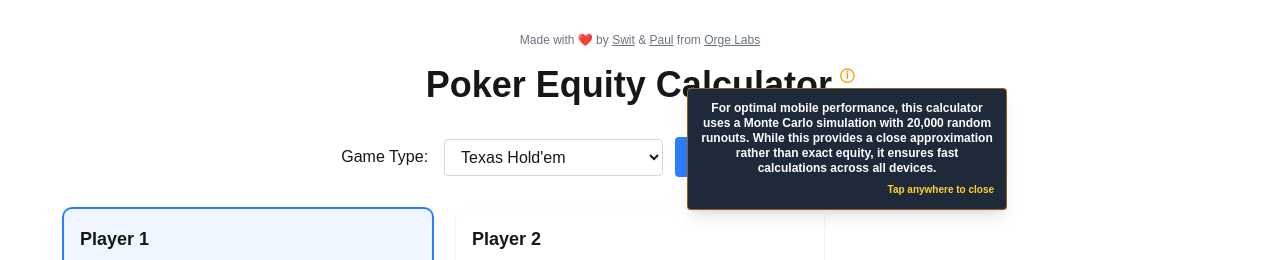
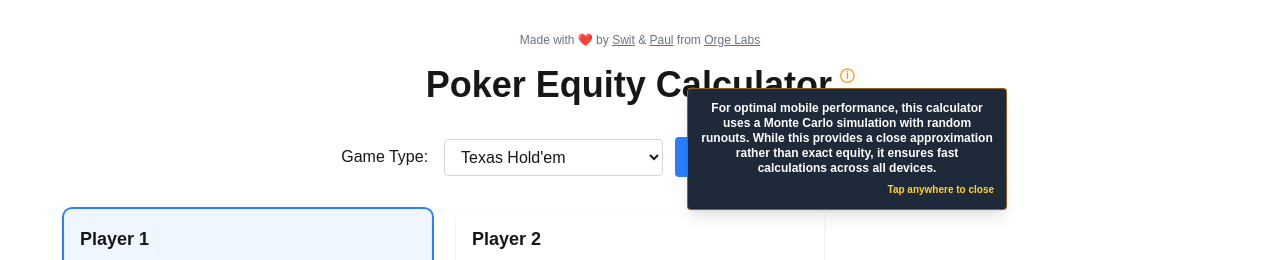
Before and after one commit to orgexyz/poker-calculator, a Next.js app: page / in a window 1280 px wide. Both pictures are taken after a click on the element "Information about calculation method". Shown: the top 260 px of the page. Built offline with nearby package versions, Linux system fonts and the light colour scheme.

Commit message:
Update wording

```diff
--- a/src/app/page.tsx
+++ b/src/app/page.tsx
@@ -188,7 +188,7 @@ export default function Home() {
             <span
               className="absolute top-full left-1/2 transform -translate-x-1/2 w-72 sm:w-80 p-3 bg-gray-800 text-white dark:bg-gray-700 text-xs leading-tight rounded shadow-lg z-20 mt-1 animate-fade-in border border-amber-500/50"
             >
-              For optimal mobile performance, this calculator uses a Monte Carlo simulation with 20,000 random runouts. While this provides a close approximation rather than exact equity, it ensures fast calculations across all devices.
+              For optimal mobile performance, this calculator uses a Monte Carlo simulation with random runouts. While this provides a close approximation rather than exact equity, it ensures fast calculations across all devices.
               <div className="mt-2 text-right text-amber-300 text-[10px]">Tap anywhere to close</div>
             </span>
           )}
```
